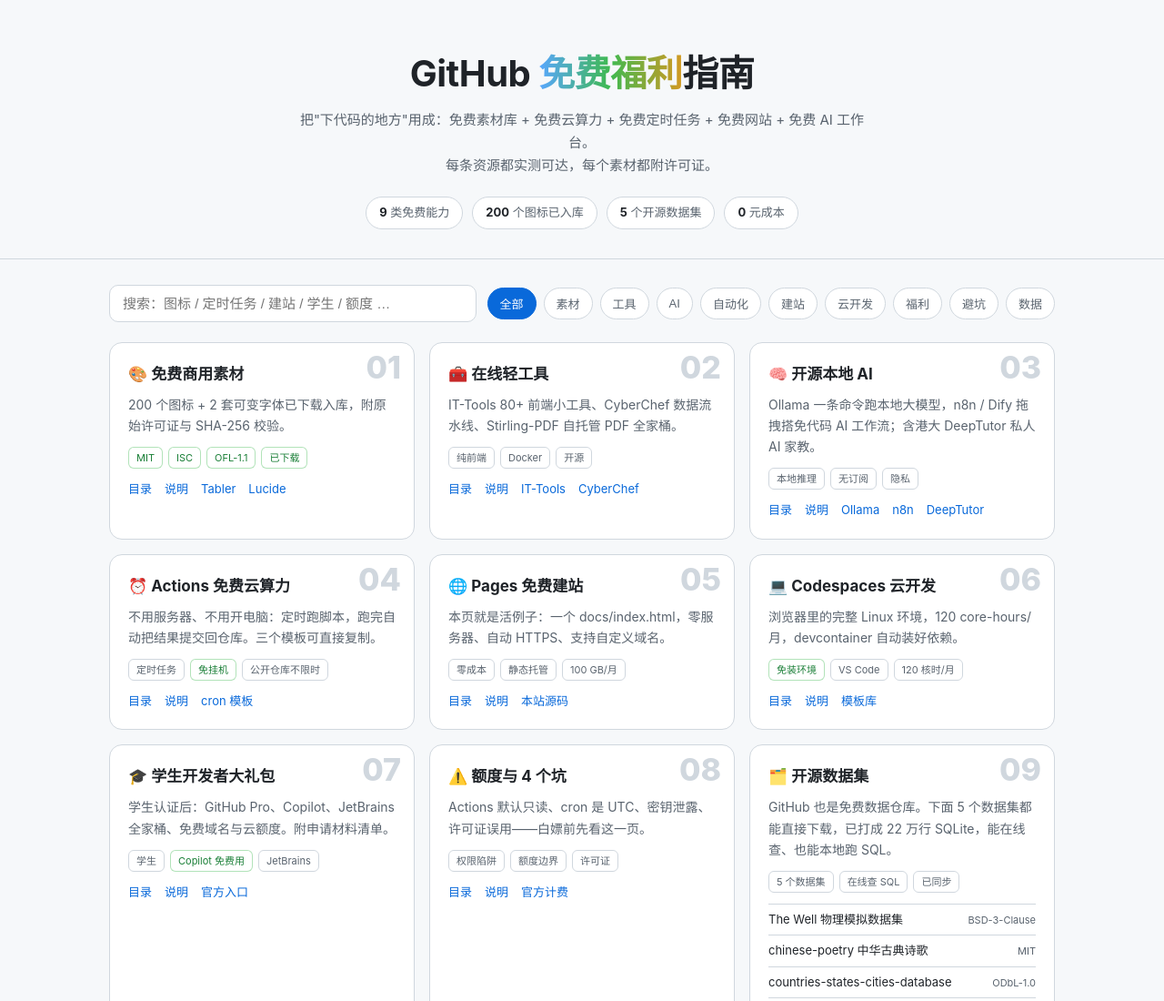
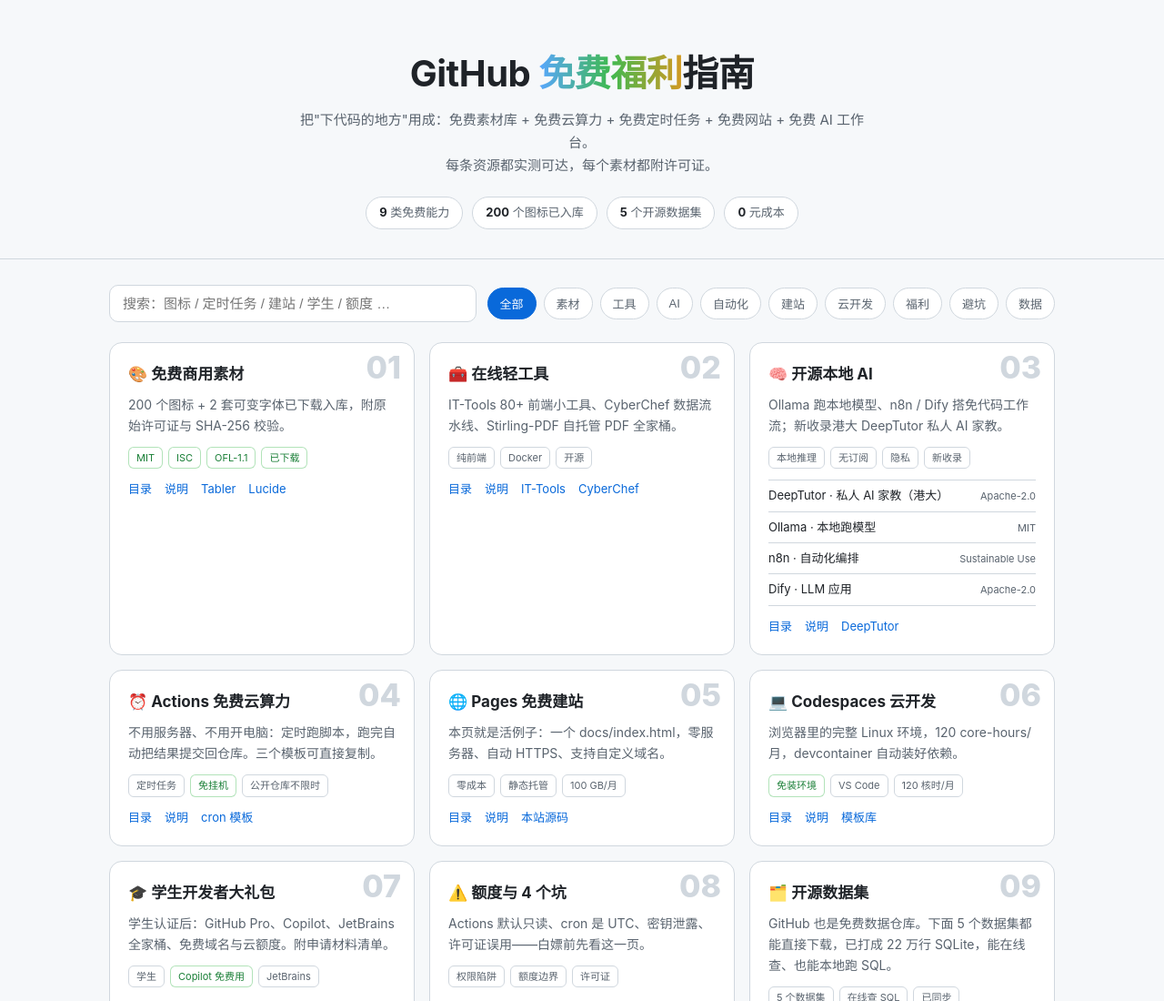
Before and after one commit to xushan628/github-free-guide, a plain HTML site: page docs/index.html in a window 1280 px wide. Shown: the top 1100 px of the page at 91% size. Drawn offline with Linux system fonts and the light colour scheme.

Commit message:
feat(site): 03 卡展开为条目列表，DeepTutor 置顶可见

```diff
--- a/docs/index.html
+++ b/docs/index.html
@@ -166,8 +166,15 @@
       tags:["纯前端","Docker","开源"], links:[["目录", REPO+"/tree/main/02-tools"],["说明", REPO+"/blob/main/02-tools/README.md"],["IT-Tools", "https://github.com/CorentinTh/it-tools"],["CyberChef", "https://github.com/gchq/CyberChef"]] },
 
     { no:"03", cat:"AI", icon:"🧠", title:"开源本地 AI",
-      desc:"Ollama 一条命令跑本地大模型，n8n / Dify 拖拽搭免代码 AI 工作流；含港大 DeepTutor 私人 AI 家教。",
-      tags:["本地推理","无订阅","隐私"], links:[["目录", REPO+"/tree/main/03-ai"],["说明", REPO+"/blob/main/03-ai/README.md"],["Ollama", "https://github.com/ollama/ollama"],["n8n", "https://github.com/n8n-io/n8n"],["DeepTutor", "https://github.com/HKUDS/DeepTutor"]] },
+      desc:"Ollama 跑本地模型、n8n / Dify 搭免代码工作流；新收录港大 DeepTutor 私人 AI 家教。",
+      tags:["本地推理","无订阅","隐私","新收录"],
+      items:[
+        {name:"DeepTutor · 私人 AI 家教（港大）", license:"Apache-2.0", repo_url:"https://github.com/HKUDS/DeepTutor"},
+        {name:"Ollama · 本地跑模型", license:"MIT", repo_url:"https://github.com/ollama/ollama"},
+        {name:"n8n · 自动化编排", license:"Sustainable Use", repo_url:"https://github.com/n8n-io/n8n"},
+        {name:"Dify · LLM 应用", license:"Apache-2.0", repo_url:"https://github.com/langgenius/dify"}
+      ],
+      links:[["目录", REPO+"/tree/main/03-ai"],["说明", REPO+"/blob/main/03-ai/README.md"],["DeepTutor", "https://github.com/HKUDS/DeepTutor"]] },
 
     { no:"04", cat:"自动化", icon:"⏰", title:"Actions 免费云算力",
       desc:"不用服务器、不用开电脑：定时跑脚本，跑完自动把结果提交回仓库。三个模板可直接复制。",
```
